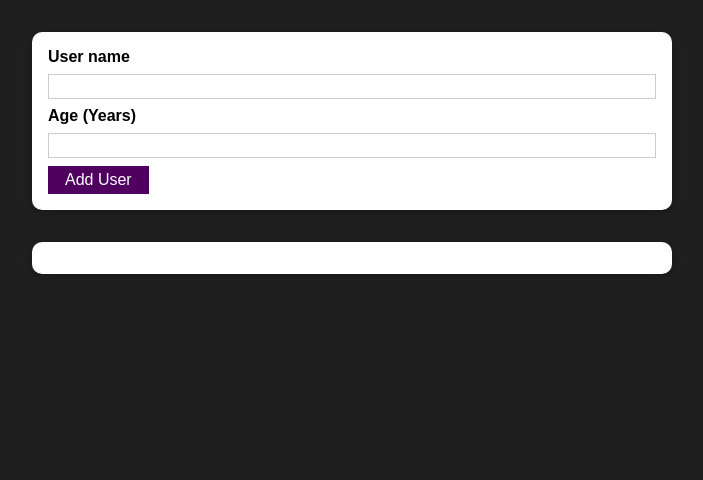
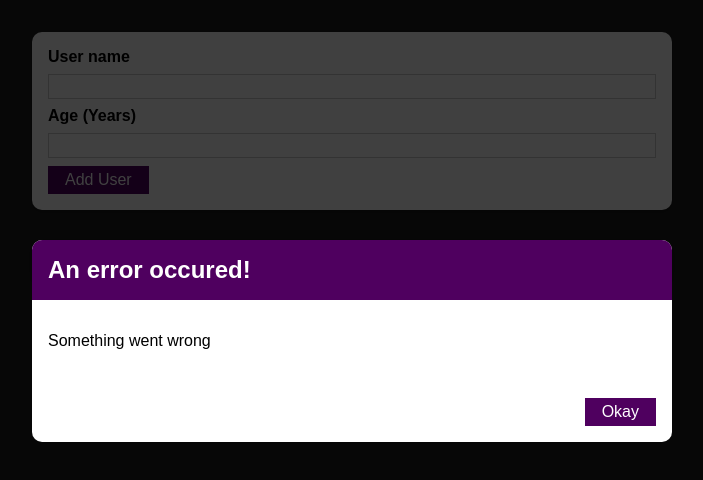
Before and after one commit to brettl1991/User-validation-app, a React (Create React App) app: page / in a window 1280 px wide. Shown: the top 480 px of the page, without its empty margins (288-991 px from the left). Built offline with nearby package versions, Linux system fonts and the light colour scheme.

Commit message:
feat:add errormodal component

```diff
--- /dev/null
+++ b/src/components/UI/ErrorModal.js
@@ -0,0 +1,25 @@
+import styles from "./ErrorModal.module.css";
+
+import Button from "./Button";
+import Card from "./Card";
+
+const errorModal = (props) => {
+  return (
+    <div>
+      <div className={styles.backdrop} />
+      <Card className={styles.modal}>
+        <header className={styles.header}>
+          <h2>{props.title}</h2>
+        </header>
+        <div className={styles.content}>
+          <p>{props.message}</p>
+        </div>
+        <footer className={styles.actions}>
+          <Button>Okay</Button>
+        </footer>
+      </Card>
+    </div>
+  );
+};
+
+export default errorModal;
--- /dev/null
+++ b/src/components/UI/ErrorModal.module.css
@@ -0,0 +1,45 @@
+.backdrop {
+  position: fixed;
+  top: 0;
+  left: 0;
+  width: 100%;
+  height: 100vh;
+  z-index: 10;
+  background: rgba(0, 0, 0, 0.75);
+}
+
+.modal {
+  position: fixed;
+  top: 30vh;
+  left: 10%;
+  width: 80%;
+  z-index: 100;
+  overflow: hidden;
+}
+
+.header {
+  background: #4f005f;
+  padding: 1rem;
+}
+
+.header h2 {
+  margin: 0;
+  color: white;
+}
+
+.content {
+  padding: 1rem;
+}
+
+.actions {
+  padding: 1rem;
+  display: flex;
+  justify-content: flex-end;
+}
+
+@media (min-width: 768px) {
+  .modal {
+    left: calc(50% - 20rem);
+    width: 40rem;
+  }
+}
--- a/src/components/Users/AddUser.js
+++ b/src/components/Users/AddUser.js
@@ -1,6 +1,7 @@
 import { useState } from "react";
 import Button from "../UI/Button";
 import Card from "../UI/Card";
+import ErrorModal from "../UI/ErrorModal";
 
 import styles from "./AddUser.module.css";
 
@@ -38,6 +39,8 @@
   };
 
   return (
+    <div>
+      <ErrorModal title="An error occured!" message="Something went wrong" />
       <Card className={styles.input}>
         <form onSubmit={addUserHandle}>
           <label htmlFor="username">User name</label>
@@ -57,6 +60,7 @@
           <Button type="submit">Add User</Button>
         </form>
       </Card>
+    </div>
   );
 };
 
```
Lines whose indentation alone changed are shown as unchanged.
